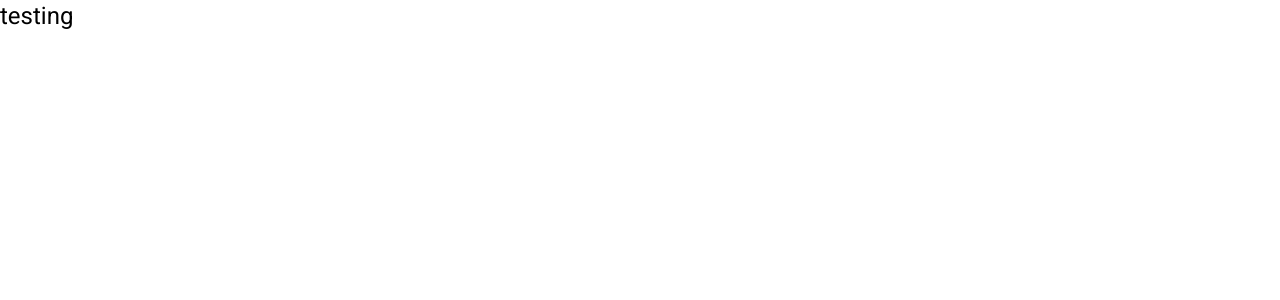
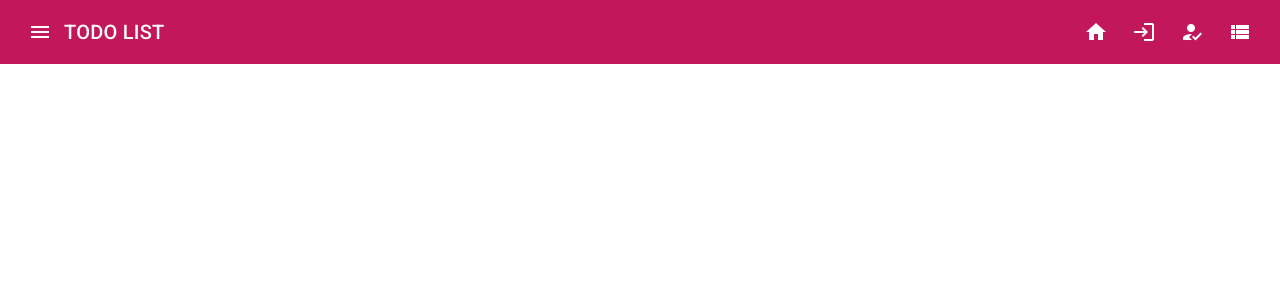
Before and after one commit to COP4854-13114/a4-todo-front-end-JamesNgo1, an Angular app: page / in a window 1280 px wide. Shown: the top 300 px of the page. Built offline with nearby package versions, Linux system fonts and the light colour scheme.

Commit message:
added the navbar and additional buttons

```diff
--- a/src/app/app.component.html
+++ b/src/app/app.component.html
@@ -1,2 +1,2 @@
-<h1>testing</h1>
+<app-navbar></app-navbar>
 <router-outlet />
--- a/src/app/app.module.ts
+++ b/src/app/app.module.ts
@@ -4,20 +4,31 @@ import { BrowserModule } from '@angular/platform-browser';
 import { AppRoutingModule } from './app-routing.module';
 import { AppComponent } from './app.component';
 import { NavbarComponent } from './component/navbar/navbar.component';
-import { provideAnimationsAsync } from '@angular/platform-browser/animations/async';
+import {MatToolbarModule} from '@angular/material/toolbar';
+import {MatIconModule} from '@angular/material/icon';
+import {MatButtonModule} from '@angular/material/button';
+import { SomethingComponent } from './view/something/something.component';
+import { NiceComponent } from './component/nice/nice.component';
+
+
 
 @NgModule({
   declarations: [
     AppComponent,
-    NavbarComponent
+    NavbarComponent,
+    SomethingComponent,
+    NiceComponent
   ],
   imports: [
     BrowserModule,
-    AppRoutingModule
+    AppRoutingModule,
+    MatToolbarModule,
+    MatIconModule,
+    MatButtonModule
+
+
   ],
-  providers: [
-    provideAnimationsAsync()
-  ],
+  providers: [],
   bootstrap: [AppComponent]
 })
 export class AppModule { }
--- a/src/app/component/navbar/navbar.component.html
+++ b/src/app/component/navbar/navbar.component.html
@@ -1,13 +1,21 @@
-<mat-toolbar>
+<mat-toolbar color="primary">
     <button mat-icon-button class="example-icon" aria-label="Example icon-button with menu icon">
       <mat-icon>menu</mat-icon>
     </button>
-    <span>My App</span>
+    <span>TODO LIST</span>
     <span class="example-spacer"></span>
     <button mat-icon-button class="example-icon favorite-icon" aria-label="Example icon-button with heart icon">
-      <mat-icon>favorite</mat-icon>
+      <mat-icon>home</mat-icon>
     </button>
     <button mat-icon-button class="example-icon" aria-label="Example icon-button with share icon">
-      <mat-icon>share</mat-icon>
+      <mat-icon>login</mat-icon>
     </button>
+    <button mat-icon-button class="example-icon" aria-label="Example icon-button with share icon">
+        <mat-icon> how_to_reg</mat-icon>
+      </button>
+      <button mat-icon-button class="example-icon" aria-label="Example icon-button with share icon">
+        <mat-icon><span class="material-symbols-outlined">
+           view_list
+            </span></mat-icon>
+      </button>
   </mat-toolbar>
--- /dev/null
+++ b/src/app/component/nice/nice.component.html
@@ -0,0 +1 @@
+<p>nice works!</p>
--- /dev/null
+++ b/src/app/view/something/something.component.html
@@ -0,0 +1 @@
+<p>something works!</p>
```
Also changed, not shown: src/app/component/nice/nice.component.ts (added, +10 -0 lines), src/app/view/something/something.component.ts (added, +10 -0 lines), src/app/component/nice/nice.component.css (added), src/app/view/something/something.component.css (added), 2 other files (tests, documents, lock files or other folders).
